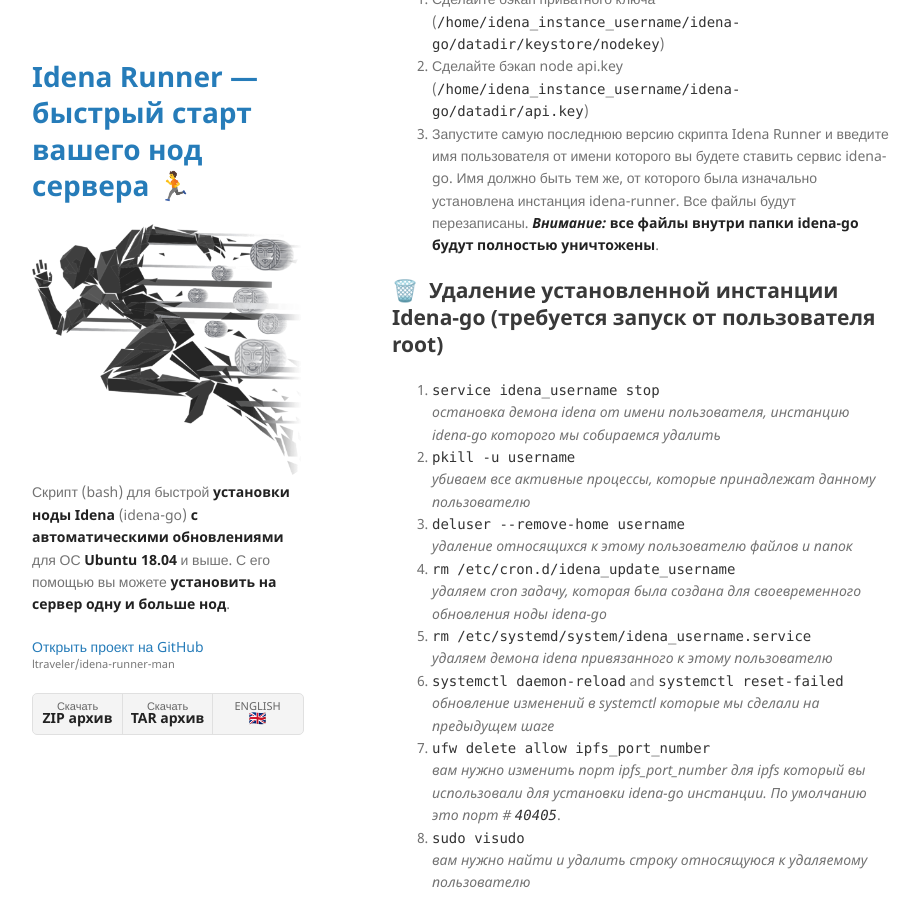
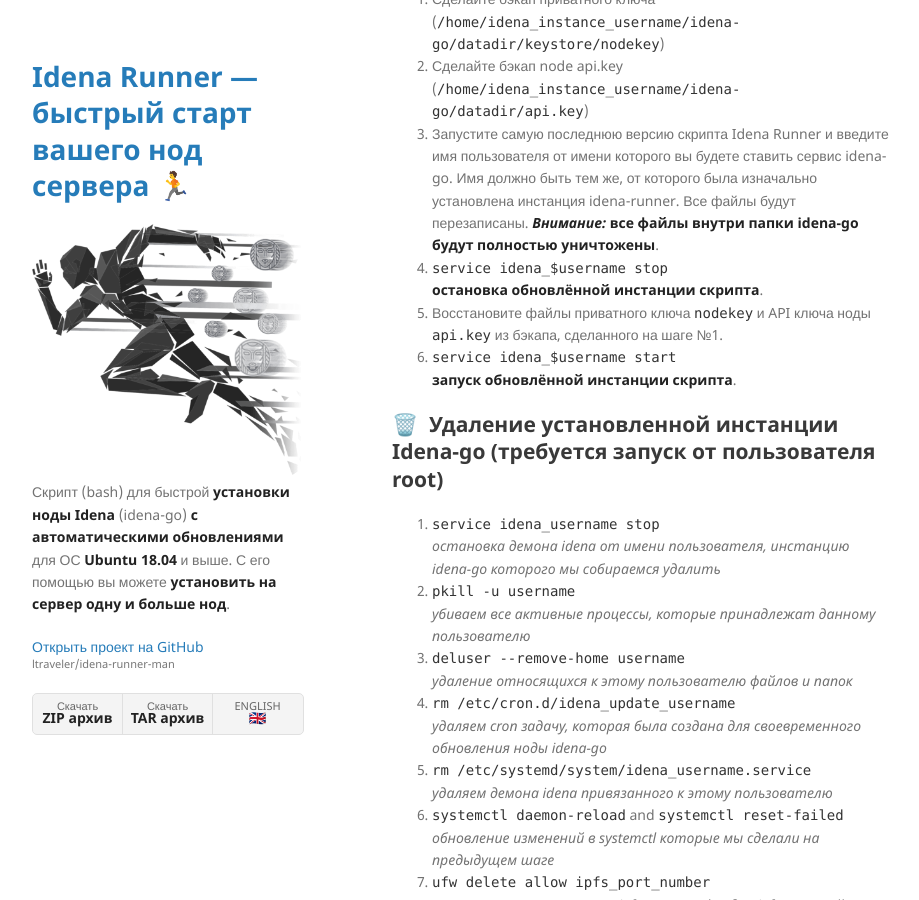
Before and after one commit to ltraveler/idena-runner-man, a Jekyll site: the page built from ru/index-ru.md, in a window 1280 px wide and 900 px high, scrolled down 3020 px. Shown: the whole window, without its empty margins (178-1097 px from the left). Built offline with Jekyll 4.4.1, drawn with Linux system fonts in a browser that asks for light colours.

Commit message:
Update index-ru.md

```diff
--- a/ru/index-ru.md
+++ b/ru/index-ru.md
@@ -100,6 +100,11 @@
 3. Запустите самую последнюю версию скрипта Idena Runner и введите имя пользователя от имени которого вы будете ставить сервис idena-go. Имя должно быть тем же, от которого была изначально установлена инстанция idena-runner.
 Все файлы будут перезаписаны.
 ***Внимание:*** **все файлы внутри папки idena-go будут полностью уничтожены**.
+4. `service idena_$username stop`\
+**остановка обновлённой инстанции скрипта**.
+5. Восстановите файлы приватного ключа `nodekey` и API ключа ноды `api.key` из бэкапа, сделанного на шаге №1.
+6. `service idena_$username start`\
+**запуск обновлённой инстанции скрипта**.
 
 ## 🗑️&nbsp; Удаление установленной инстанции Idena-go (требуется запуск от пользователя root)
 
```
